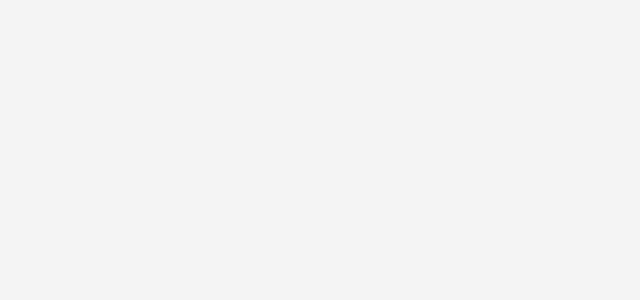
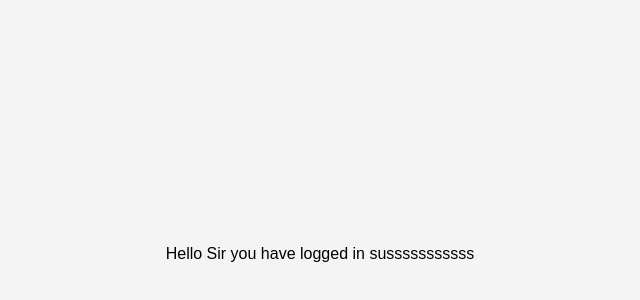
Before and after one commit to abhay-43/Mess-Management-System, a React (Create React App) app in the folder frontend/: page /profile in a window 1280 px wide. Before the commit this address had no page. Shown: the part 146-446 px from the top of the page, without its empty margins (320-960 px from the left). Built offline with nearby package versions, Linux system fonts and the light colour scheme.

Commit message:
login success

```diff
--- a/frontend/src/App.js
+++ b/frontend/src/App.js
@@ -3,6 +3,7 @@ import "./scss/main.scss";
 import Home from "./page/home/Home";
 import Login from "./page/Login/Login";
 import {BrowserRouter as Router, Route,Routes } from "react-router-dom";
+import Profile from "./page/profile/Profile";
 const App=() =>{
   return (
     <div >
@@ -11,6 +12,7 @@ const App=() =>{
       <Routes>
         <Route path="/" element={ <Home/>}/>
         <Route path="/login" element={<Login/>} />
+        <Route path="/profile" element={<Profile/>}/>
        </Routes>
 
     </Router>
--- a/frontend/src/page/Login/Login.js
+++ b/frontend/src/page/Login/Login.js
@@ -14,7 +14,7 @@ const Login = () => {
       Password : password
     }
     try{
-      const response = await fetch("http://localhost:5000/login",{
+      const response = await fetch("http://localhost:5005/login",{
       method : 'POST',
       headers: {
         'Content-Type': 'application/json'
@@ -22,7 +22,7 @@ const Login = () => {
       body: JSON.stringify(data)
     });
     const responseData = await response.json();
-    if(responseData) alert("Password matched !");
+    if(responseData) window.location.href ='/profile';
     else alert("Incorrect Password !")
     }catch(err){
       console.log(err);
--- /dev/null
+++ b/frontend/src/page/profile/Profile.js
@@ -0,0 +1,12 @@
+import React from 'react'
+
+const Profile = () => {
+  return (
+    <div>
+      Hello Sir
+      you have logged in susssssssssss
+    </div>
+  )
+}
+
+export default Profile
```
Also changed, not shown: frontend/src/page/profile/Profile.scss (added), 1 other file (tests, documents, lock files or other folders).
